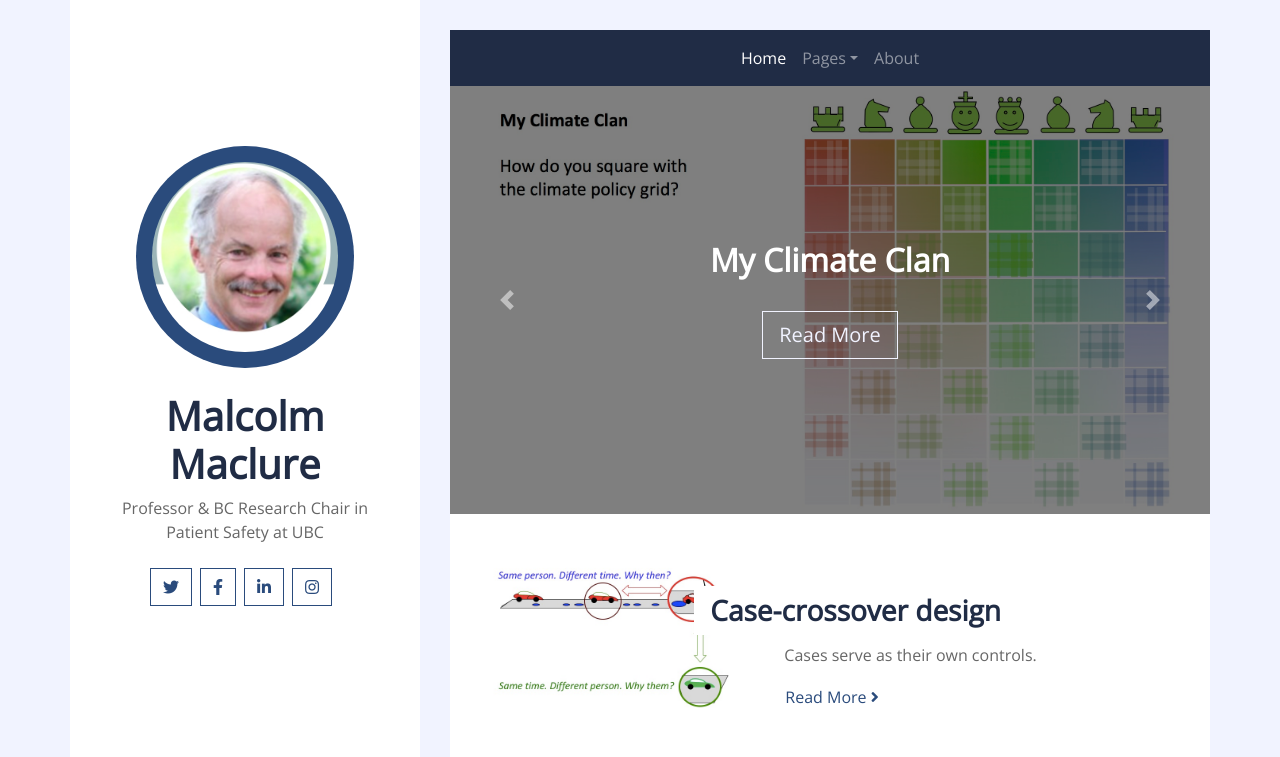
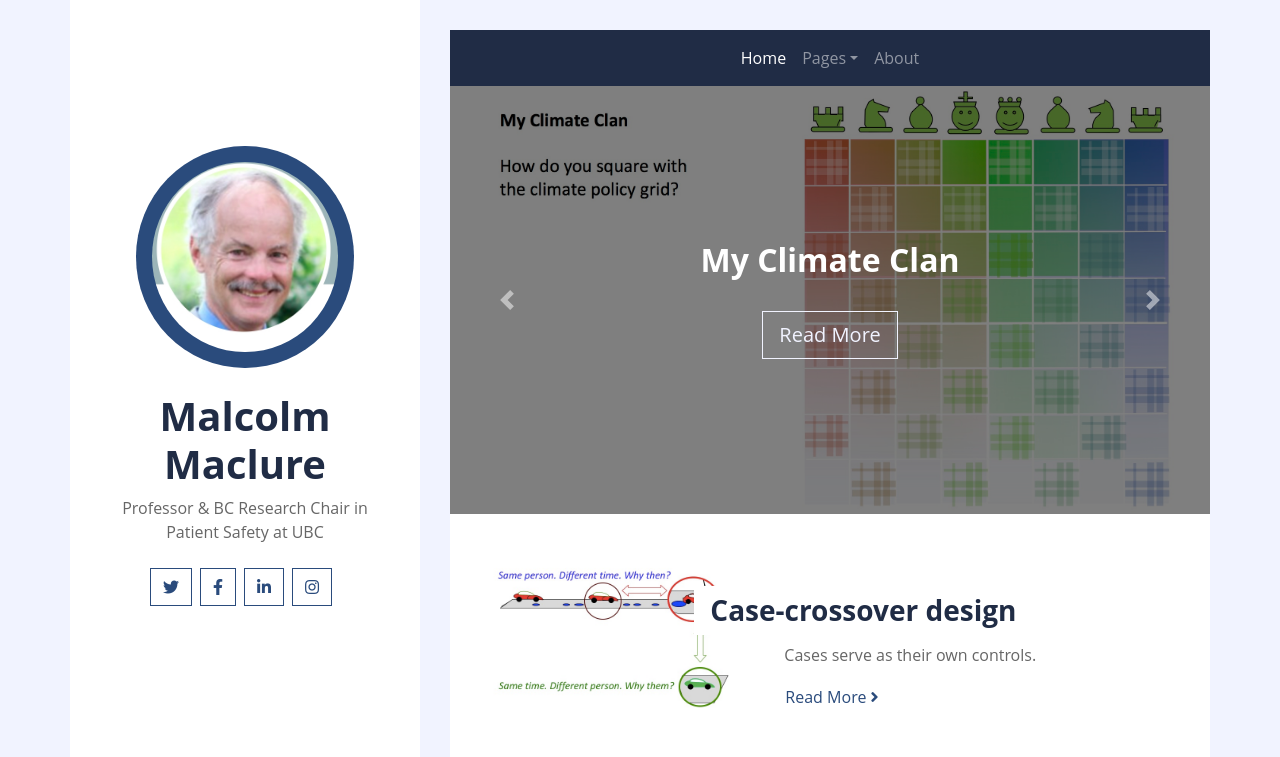
Before and after one commit to MalcolmMaclure/MalcolmMaclure.github.io, a plain HTML site: page index.html in a window 1280 px wide. Shown: the top 757 px of the page. Drawn offline with nearby package versions, Linux system fonts and the light colour scheme.

Commit message:
automated commit

```diff
--- a/index.html
+++ b/index.html
@@ -7,9 +7,6 @@
 
         <!-- Favicon -->
         <link href="/img/favicon.ico" rel="icon">
-
-        <!-- Google Fonts -->
-        <link href="https://fonts.googleapis.com/css2?family=Open+Sans:300;400;600;700;800&display=swap" rel="stylesheet">
 
         <!-- Font Awesome -->
         <link href="https://cdnjs.cloudflare.com/ajax/libs/font-awesome/5.10.0/css/all.min.css" rel="stylesheet">
```
Also changed, not shown: 2 other files.
